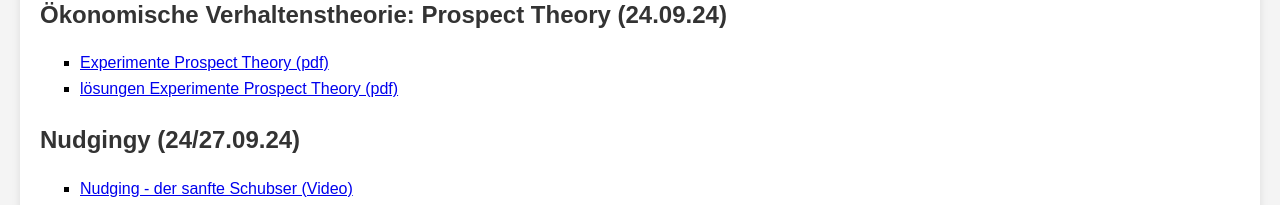
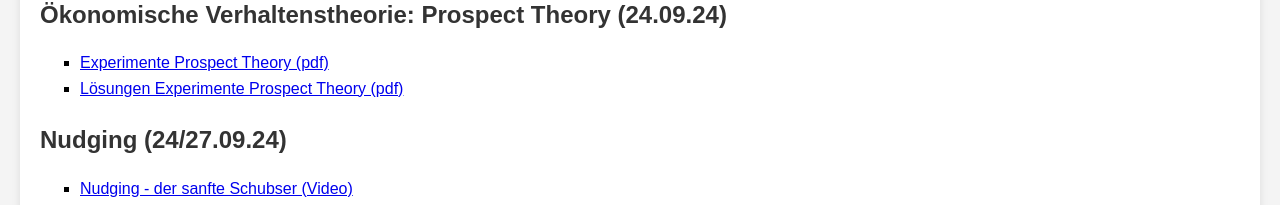
Before and after one commit to wirtschaftsklausur1/wirtschaftsklausur1.github.io, a plain HTML site: page index.html in a window 1280 px wide. Shown: the part 332-537 px from the top of the page. Drawn offline with Linux system fonts and the light colour scheme.

Commit message:
Update index.html

```diff
--- a/index.html
+++ b/index.html
@@ -35,12 +35,12 @@
             <h2>Ökonomische Verhaltenstheorie: Prospect Theory (24.09.24)</h2>
             <ul class="source-list">
                 <li><a href="Experimente Prospect Theory_Moodle.pdf" download>Experimente Prospect Theory (pdf)</a></li>
-                <li><a href="Experiment Prospect Theory_Lösungen.pdf" download>lösungen Experimente Prospect Theory (pdf)</a></li>
+                <li><a href="Experiment Prospect Theory_Lösungen.pdf" download>Lösungen Experimente Prospect Theory (pdf)</a></li>
             </ul>
         </section>
 
         <section id="sources">
-            <h2>Nudgingy (24/27.09.24)</h2>
+            <h2>Nudging (24/27.09.24)</h2>
             <ul class="source-list">
                 <li><a href="https://www.youtube.com/watch?v=3I2xg-Kj6FY" target="_blank">Nudging - der sanfte Schubser (Video)</a></li>
                 <li><a href="https://www.youtube.com/watch?v=L6Xx8sVaQo8" target="_blank">Soll der Staat die Menschen lenken? (Video)</a></li>
```
